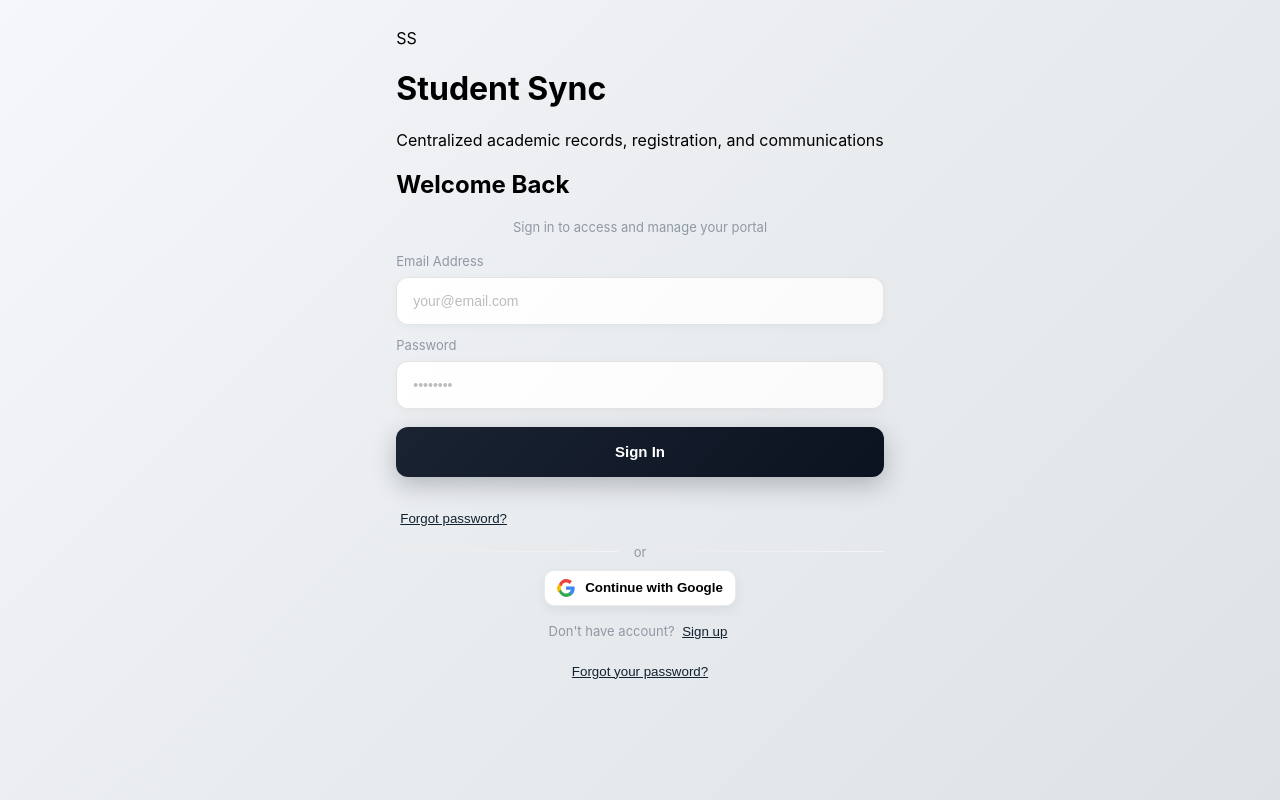
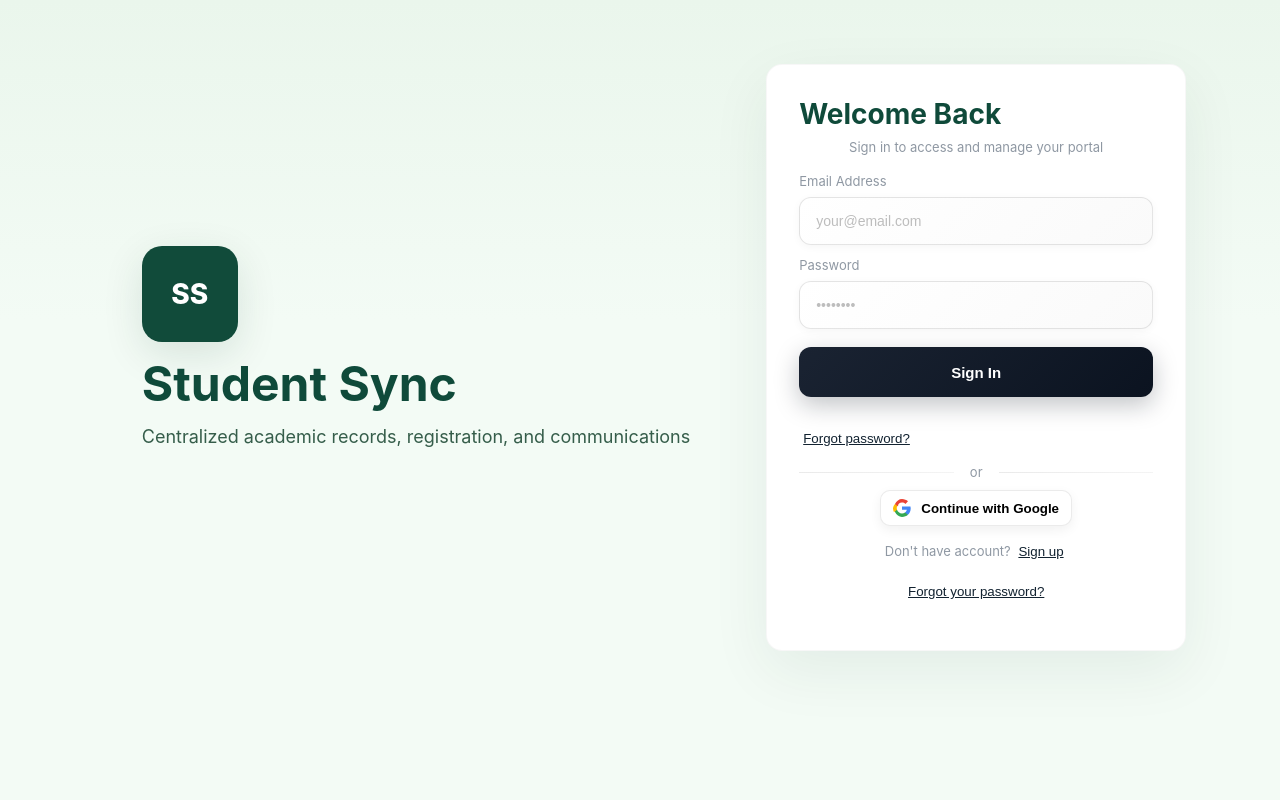
Before and after one commit to CSci-153-Web-Systems-and-Technologies/batch-2025-student-sync-web, a React (Vite) app: page / in a window 1280 px wide. Built offline with nearby package versions, Linux system fonts and the light colour scheme; no server answers.

Commit message:
adds styles for the landing page

```diff
--- a/src/styles.css
+++ b/src/styles.css
@@ -22,7 +22,7 @@ body,
 body {
   margin: 0;
   font-family: Inter, system-ui, -apple-system, 'Segoe UI', Roboto, 'Helvetica Neue', Arial;
-  background: linear-gradient(135deg, #f5f7fa 0%, #e9ecef 50%, #dee2e6 100%);
+  background: linear-gradient(180deg, #eaf6ec 0%, #f3fbf5 40%);
   display: flex;
   align-items: center;
   justify-content: center;
@@ -32,7 +32,7 @@ body {
 
 .page {
   width: 100%;
-  max-width: 1100px
+  max-width: 1400px
 }
 
 .card {
@@ -373,6 +373,81 @@ body {
   }
 }
 
+/* Full landing split layout */
+.landing-page {
+  width: 100%;
+  max-width: 1400px;
+  display: grid;
+  grid-template-columns: 1fr 420px;
+  gap: 28px;
+  align-items: center;
+  padding: 36px;
+}
+
+.landing-left {
+  padding: 60px 48px;
+}
+
+.landing-left-inner {
+  max-width: 680px;
+}
+
+.landing-logo {
+  width: 96px;
+  height: 96px;
+  border-radius: 20px;
+  background: #114b3a;
+  color: #fff;
+  display: flex;
+  align-items: center;
+  justify-content: center;
+  font-weight: 800;
+  font-size: 28px;
+  box-shadow: 0 12px 40px rgba(15, 60, 45, 0.12);
+}
+
+.landing-title {
+  margin: 18px 0 8px 0;
+  font-size: 48px;
+  color: #0f4a3a;
+  line-height: 1.02;
+}
+
+.landing-tagline {
+  color: #355d4a;
+  font-size: 18px;
+  margin-bottom: 22px;
+}
+
+.auth-card {
+  display: flex;
+  align-items: center;
+  justify-content: center;
+}
+
+.auth-card-inner {
+  width: 100%;
+  max-width: 420px;
+  background: #fff;
+  border-radius: 16px;
+  padding: 32px;
+  box-shadow: 0 20px 60px rgba(15, 60, 45, 0.07);
+  border: 1px solid rgba(0,0,0,0.03);
+}
+
+.welcome {
+  margin: 0 0 8px 0;
+  color: #0f4a3a;
+  font-size: 28px;
+}
+
+@media (max-width: 980px) {
+  .landing-page { grid-template-columns: 1fr; padding: 18px }
+  .landing-left { padding: 24px }
+  .landing-title { font-size: 32px }
+  .auth-card { margin-top: 12px }
+}
+
 .alt {
   height: 48px;
   border-radius: 12px;
```
